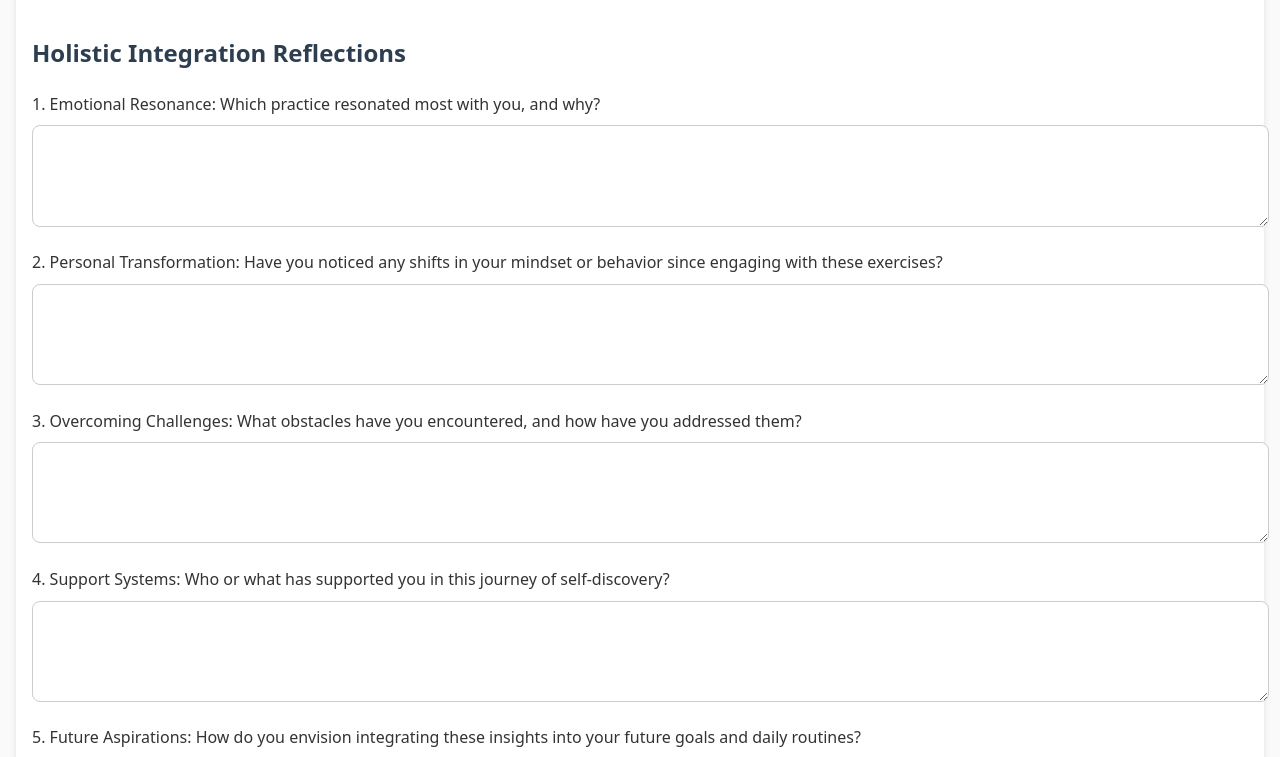
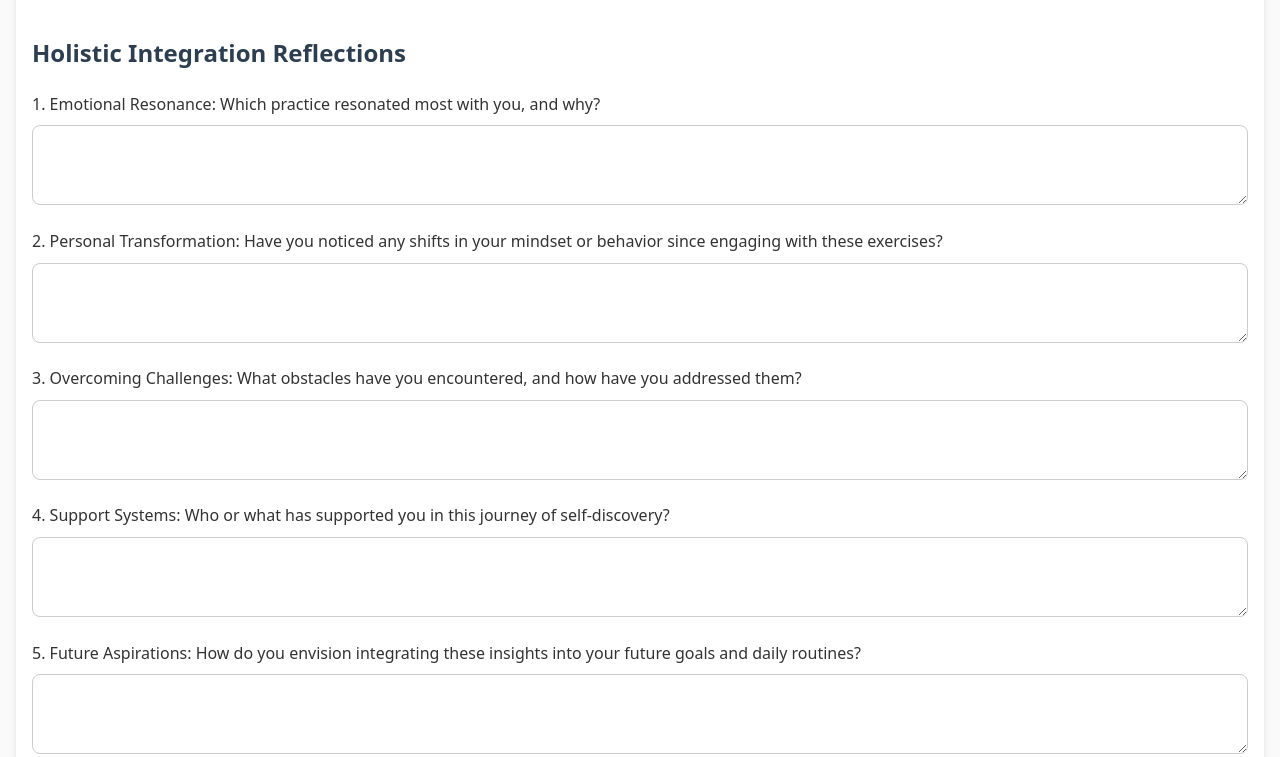
Before and after one commit to LupiCode/inner-alignment, a plain HTML site: page index.html in a window 1280 px wide. Shown: the part 3660-4417 px from the top of the page. Drawn offline with nearby package versions, Linux system fonts and the light colour scheme.

Commit message:
Update style.css

```diff
--- a/style.css
+++ b/style.css
@@ -43,6 +43,8 @@ iframe {
 
 textarea {
           width: 100%;
+          max-width: 100%;  /* prevents spilling to the right */
+          box-sizing: border-box; /* makes padding count inside width */
           min-height: 80px;
           padding: 0.6rem;
           border-radius: 8px;
```
Lines whose indentation alone changed are shown as unchanged.
